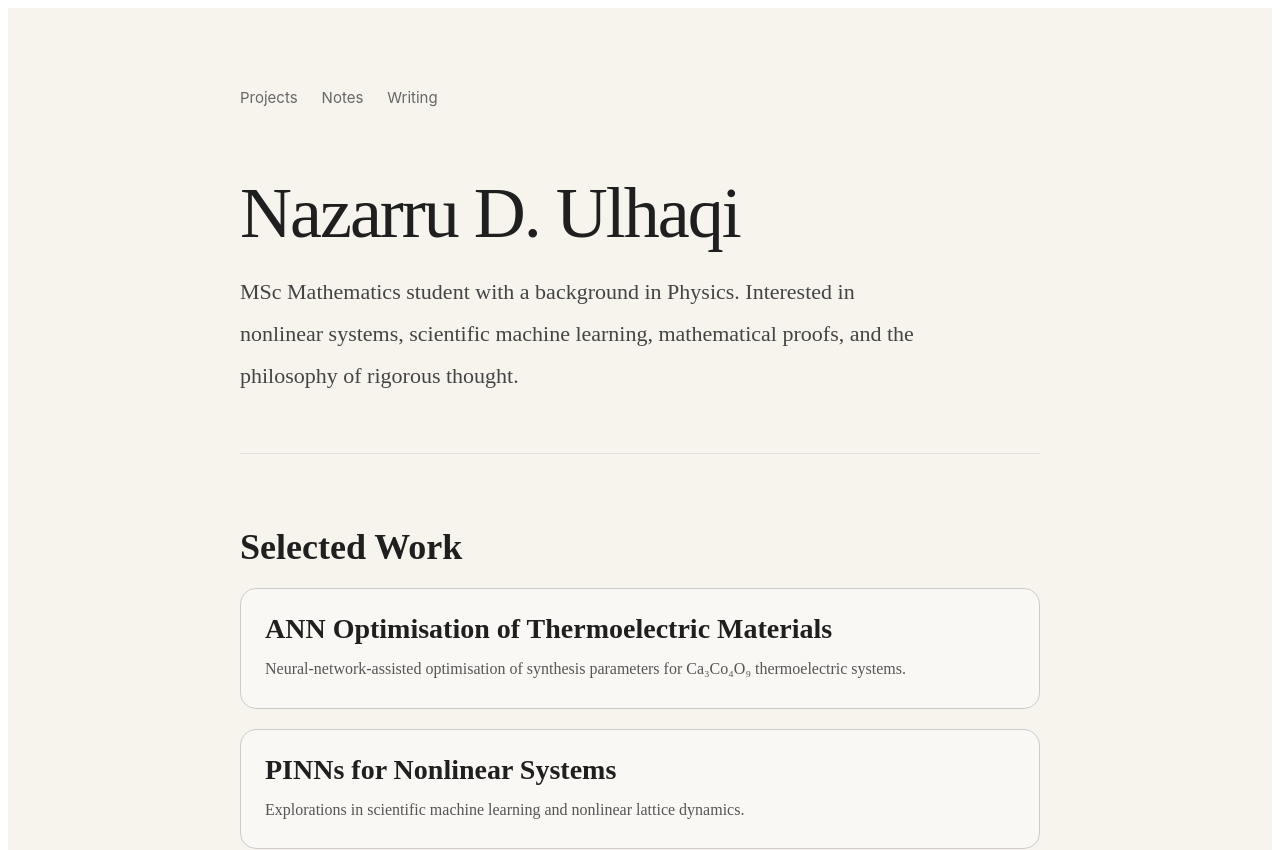
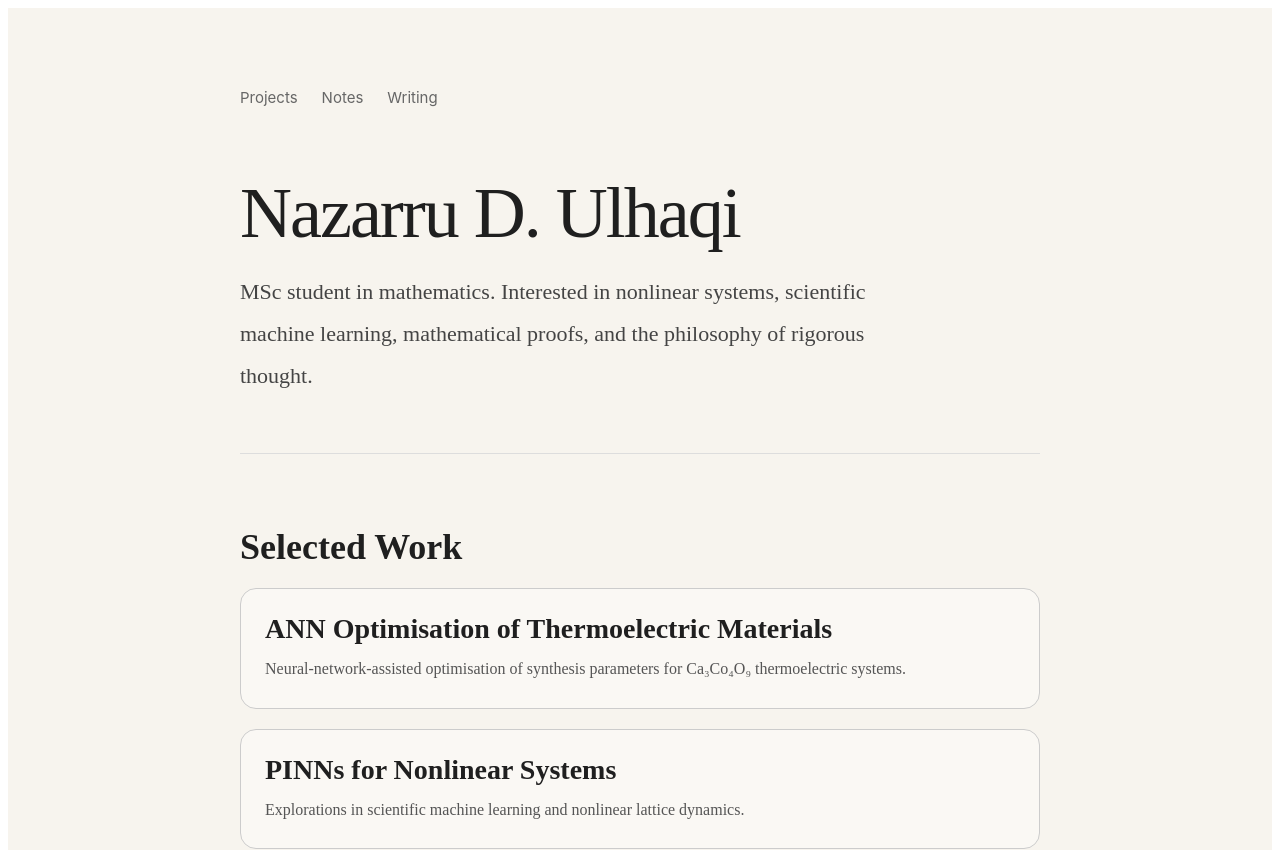
Before and after one commit to nazarru-ulhaqi/portf, a Next.js app: page / in a window 1280 px wide. Shown: the top 850 px of the page. Built offline with nearby package versions, Linux system fonts and the light colour scheme.

Commit message:
Update page.js

```diff
--- a/src/app/page.js
+++ b/src/app/page.js
@@ -92,7 +92,7 @@ export default function Home() {
               maxWidth: "680px",
             }}
           >
-            MSc Mathematics student with a background in Physics. Interested in
+            MSc student in mathematics. Interested in
             nonlinear systems, scientific machine learning, mathematical proofs,
             and the philosophy of rigorous thought.
           </p>
```
